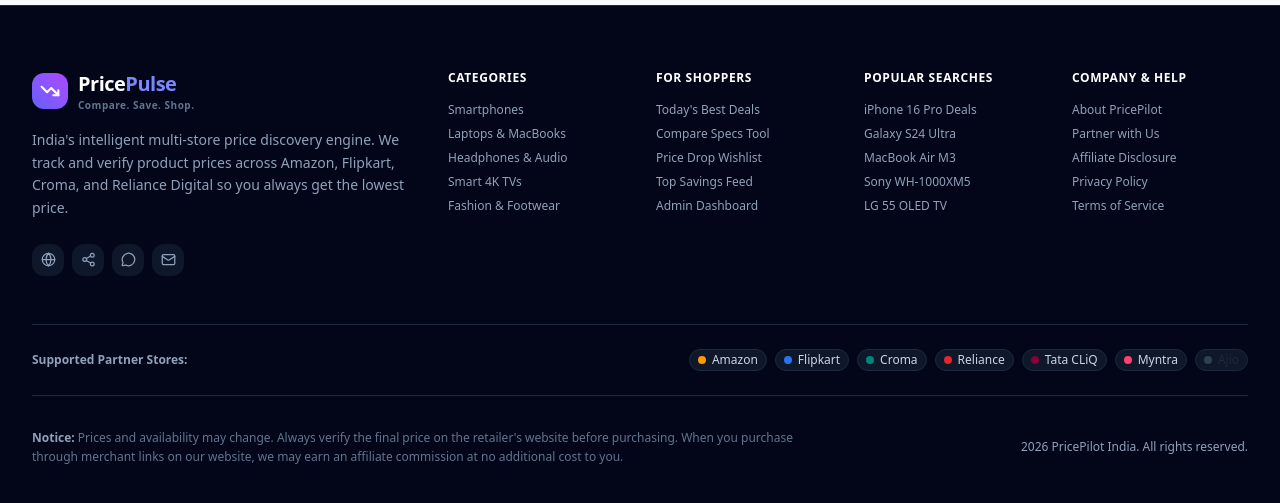
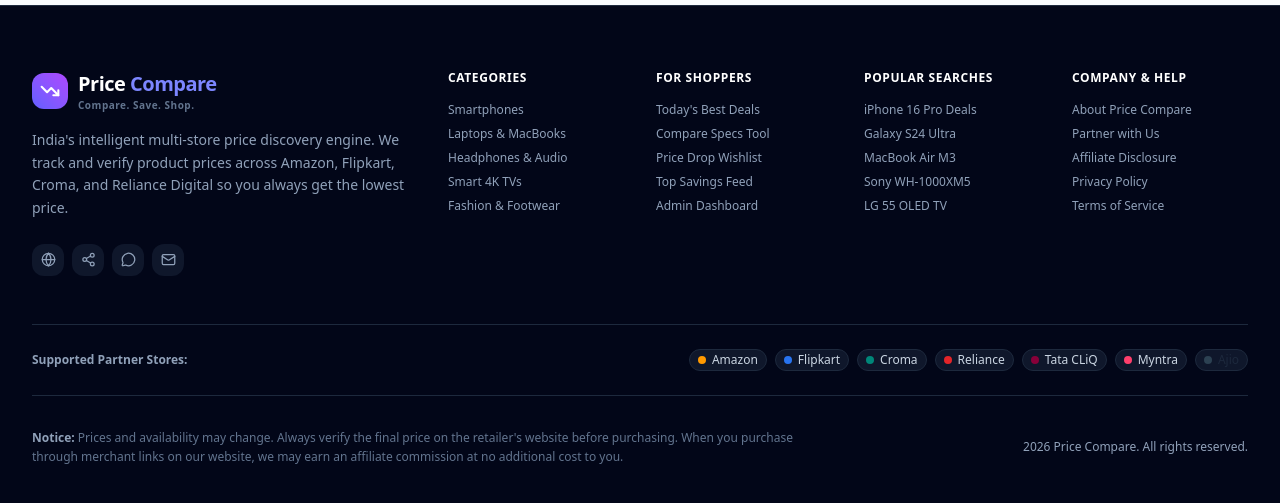
Before and after one commit to tambolimobin29-pixel/Price-Compare, a Next.js app: page / in a window 1280 px wide. Shown: the part 6719-7222 px from the top of the page. Built offline with nearby package versions, Linux system fonts and the light colour scheme; no server answers; the database is empty.

Commit message:
Update site branding to Price Compare

```diff
--- a/src/components/layout/Footer.tsx
+++ b/src/components/layout/Footer.tsx
@@ -38,7 +38,7 @@
               </div>
               <div className="flex flex-col">
                 <span className="font-black text-xl tracking-tight text-white">
-                  Price<span className="text-indigo-400">Pulse</span>
+                  Price <span className="text-indigo-400">Compare</span>
                 </span>
                 <span className="text-[10px] font-semibold text-slate-500 tracking-wider">
                   Compare. Save. Shop.
@@ -196,7 +196,7 @@
             <ul className="space-y-2 text-xs text-slate-400">
               <li>
                 <Link href="/" className="hover:text-indigo-400 transition">
-                  About PricePilot
+                  About Price Compare
                 </Link>
               </li>
               <li>
@@ -246,7 +246,7 @@
             <strong className="text-slate-400">Notice:</strong> Prices and availability may change. Always verify the final price on the retailer&apos;s website before purchasing. When you purchase through merchant links on our website, we may earn an affiliate commission at no additional cost to you.
           </p>
           <div className="text-slate-400 whitespace-nowrap">
-                2026 PricePilot India. All rights reserved.
+                2026 Price Compare. All rights reserved.
           </div>
         </div>
       </div>
```
